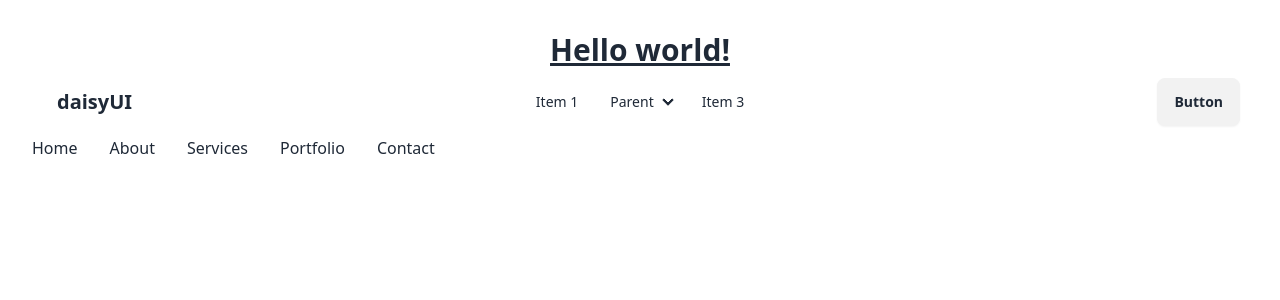
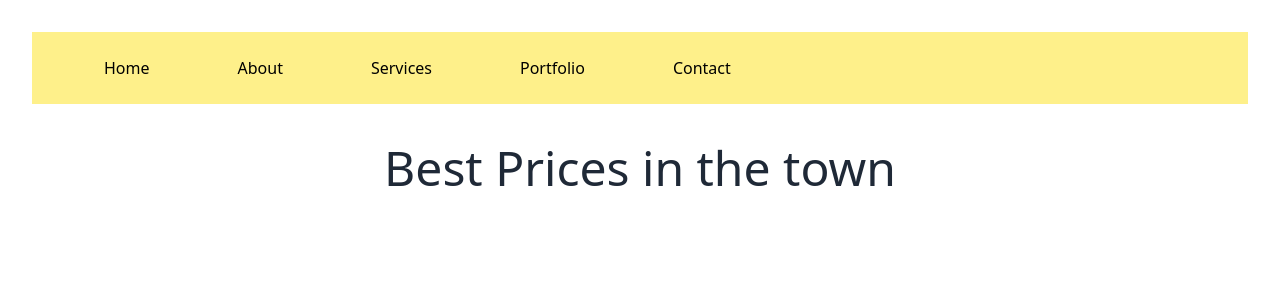
Before and after one commit to emdad118661/price-options, a React (Vite) app: page / in a window 1280 px wide. Shown: the top 300 px of the page. Built offline with nearby package versions, Linux system fonts and the light colour scheme.

Commit message:
priceoption

```diff
--- a/package.json
+++ b/package.json
@@ -10,8 +10,10 @@
     "preview": "vite preview"
   },
   "dependencies": {
+    "prop-types": "^15.8.1",
     "react": "^18.2.0",
-    "react-dom": "^18.2.0"
+    "react-dom": "^18.2.0",
+    "react-icons": "^5.0.1"
   },
   "devDependencies": {
     "@types/react": "^18.2.66",
--- a/src/App.jsx
+++ b/src/App.jsx
@@ -2,16 +2,18 @@
 import './App.css'
 import DaisyNav from './Components/DaisyNav/DaisyNav'
 import NavBar from './Components/NavBar/NavBar'
+import PriceOptions from './Components/PriceOptions/PriceOptions'
 
 function App() {
   // const [count, setCount] = useState(0)
 
   return (
     <>
-      <h1 className="text-3xl font-bold underline">Hello world!</h1>
 
-    <DaisyNav></DaisyNav>
+
+    {/* <DaisyNav></DaisyNav> */}
     <NavBar></NavBar>
+    <PriceOptions></PriceOptions>
 
     </>
   )
--- a/src/Components/Link/Link.jsx
+++ b/src/Components/Link/Link.jsx
@@ -1,14 +1,13 @@
-
+import PropTypes from 'prop-types';
 
 const Link = ({route}) => {
     return (
-        <li className="mr-8"><a href={route.path}>{route.name}</a></li>
+        <li className='mr-10 px-6 hover:bg-yellow-500'><a href={route.path}>{route.name}</a></li>
     );
 };
 
 Link.propTypes = {
-
-
+    route: PropTypes.object
 };
 
 export default Link;
--- a/src/Components/NavBar/NavBar.jsx
+++ b/src/Components/NavBar/NavBar.jsx
@@ -1,7 +1,9 @@
-
+import { AiOutlineMenu, AiOutlineClose } from "react-icons/ai";
 import Link from '../Link/Link';
+import { useState } from "react";
 
 const NavBar = () => {
+    const [open, setOpen] = useState(false);
 
     const routes = [
         { id: 1, path: "/", name: "Home" },
@@ -12,8 +14,13 @@ const NavBar = () => {
       ];
 
     return (
-        <nav>
-            <ul className='md:flex'>
+        <nav className="text-black p-6 bg-yellow-200">
+            <div className="md:hidden text-2xl" onClick={() => setOpen(!open)}>
+                {
+                    open === true ? <AiOutlineClose></AiOutlineClose> : <AiOutlineMenu></AiOutlineMenu>
+                }
+            </div>
+            <ul className={`md:flex duration-1000 absolute md:static ${open ? 'top-16' : '-top-60'} bg-yellow-200 px-6`}>
                 {
                     routes.map(route => <Link key={route.id} route={route}></Link>)
                 }
--- /dev/null
+++ b/src/Components/PriceOption/PriceOption.jsx
@@ -0,0 +1,16 @@
+import React from 'react';
+import PropTypes from 'prop-types';
+
+const PriceOption = ({option}) => {
+    return (
+        <div>
+            {/* <h1>{option}</h1> */}
+        </div>
+    );
+};
+
+PriceOption.propTypes = {
+    option:PropTypes.object
+};
+
+export default PriceOption;
--- /dev/null
+++ b/src/Components/PriceOptions/PriceOptions.jsx
@@ -0,0 +1,55 @@
+import PriceOption from "../PriceOption/PriceOption";
+
+const PriceOptions = () => {
+
+    const priceOptions = [
+        {
+            "id": 1,
+            "name": "Basic Membership",
+            "features": [
+                "Access to gym facilities",
+                "Standard workout equipment",
+                "Limited gym hours",
+                "Access to locker room"
+            ],
+            "price": 30.00
+        },
+        {
+            "id": 2,
+            "name": "Premium Membership",
+            "features": [
+                "Access to gym facilities",
+                "Full range of workout equipment",
+                "Extended gym hours",
+                "Group fitness classes",
+                "Access to locker room"
+            ],
+            "price": 50.00
+        },
+        {
+            "id": 3,
+            "name": "Platinum Membership",
+            "features": [
+                "Access to gym facilities",
+                "Full range of workout equipment",
+                "24/7 gym access",
+                "Personal training sessions",
+                "Access to sauna and spa",
+                "Access to locker room",
+                "Towel service"
+            ],
+            "price": 80.00
+        }
+    ];
+
+    return (
+        <div>
+            <h2 className="text-5xl mt-10">Best Prices in the town</h2>
+            {
+                priceOptions.map(option => <PriceOption key={option.id} option={option}></PriceOption>)
+            }
+        </div>
+    );
+};
+
+export default PriceOptions;
```
Also changed, not shown: 1 other file (tests, documents, lock files or other folders).
